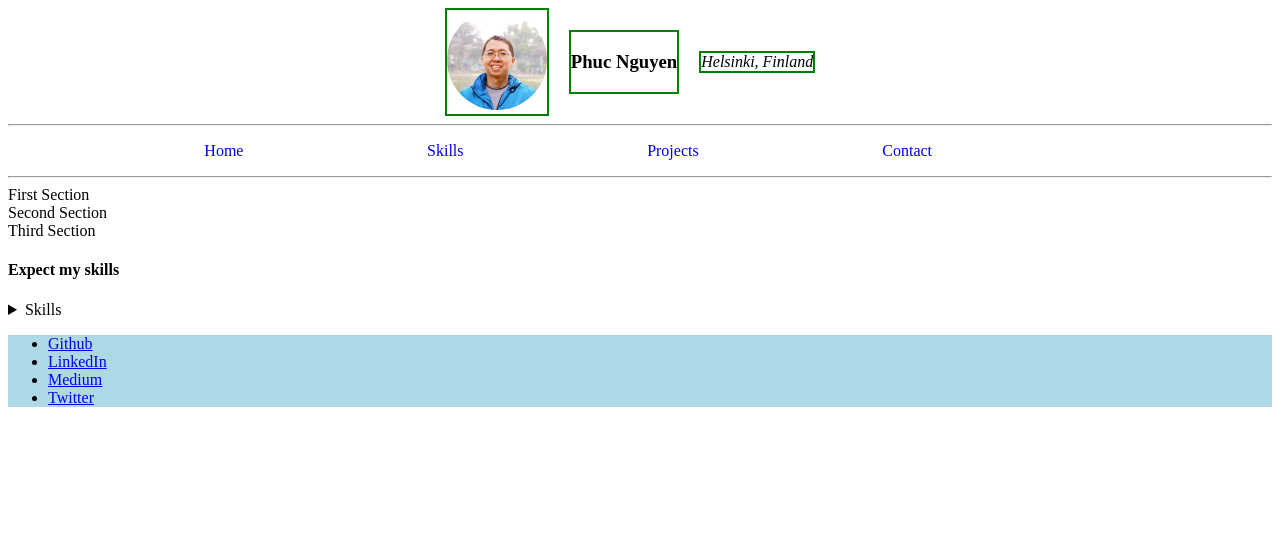
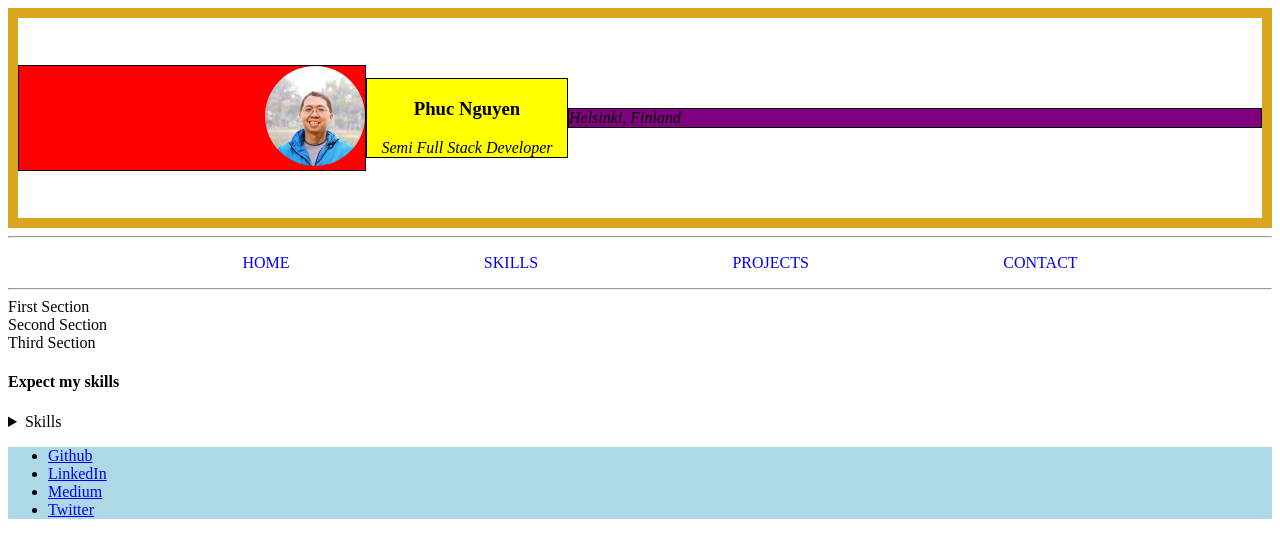
Before and after one commit to StevePhuc/portfolio, a plain HTML site: page index.html in a window 1280 px wide. Drawn offline with Linux system fonts and the light colour scheme.

Commit message:
add flex to header

```diff
--- a/css/style.css
+++ b/css/style.css
@@ -1,52 +1,84 @@
-/* div {
-    max-width: 300px;
-    height: 100px;
-    border: 2px solid green;
-}
- */
-
-
 /* === Header ==== */
 
-/* header div {
-  border: none;
-  margin-right: 5%;
-  display: inline-block;
-  border: 2px solid purple;
-} */
+.container {
+  display: flex;
+  border: 10px solid goldenrod;
 
-.header-wrap{
+  min-height: 200px;
+  align-items: center;
+
+}
+
+.box {
+  border: 1px solid black;
+}
+.box1 {
+  background: red;
+  flex: 1 1;
+  text-align: right;
+}
+
+.box2 {
+  background: yellow;
+  flex: 0 0 200px;
+  text-align: center;
+}
+
+.box3 {
+  background: purple;
+  flex: 2 10;
+  text-align: left;
+}
+
+header img {
+  width:100px;
+  border-radius: 50%;
+}
+
+.menu{
+  display: flex;
+  justify-content: space-evenly;
+
+}
+
+.menu li{
+  list-style: none;
+}
+
+.menu a {
+  text-decoration: none;
+  text-transform: uppercase;
+}
+
+/* .header-wrap {
   display: flex;
   align-items: center;
-     flex:1;
-     justify-items: auto;
-     justify-content:center;
+  justify-items: center;
+  justify-content: center;
+  text-align: center;
 }
 
-.header-wrap div{
+.header-wrap div {
   border: 2px solid green;
-    margin-right: 20px;
+  flex:1;
+  height: 100px;
 }
 
 
-header div img{
+
+
+header div img {
   width: 100px;
   border-radius: 50%;
 }
 
-header ul li{
+header ul li {
   display: inline-block;
   margin-right: 15%;
-
 }
 
-header ul li a{
-    text-decoration:none;
-}
+*/
 /* ==== Body ==== */
-
-
-
 
 /* ==== Footer ==== */
 footer {
--- a/index.html
+++ b/index.html
@@ -7,14 +7,19 @@
 
   <body>
     <header>
-      <div class="header-wrap">
-        <div><img src="./asset/images/phucavata.jpg" alt="Phuc Nguyen" /></div>
-        <div><h3>Phuc Nguyen</h3></div>
-        <div><address>Helsinki, Finland</address></div>
+      <div class="container">
+        <div class="box box1"><img src="./asset/images/phucavata.jpg" alt="Phuc Nguyen" /></div>
+        <div class="box box2">
+          <h3>Phuc Nguyen</h3>
+          <em>Semi Full Stack Developer</em>
+        </div>
+        <div class="box box3">
+          <address>Helsinki, Finland</address>
+        </div>
       </div>
         <hr />
 
-      <ul class="header-wrap">
+        <ul class="menu">
           <li><a href="./index.html"> Home</a></li>
           <li><a href="./html/skills.html">Skills</a></li>
           <li><a href="./html/projects.html">Projects</a></li>
@@ -22,13 +27,14 @@
         </ul>
 
         <hr />
+      </div>
     </header>
 
     <div>First Section</div>
     <div>Second Section</div>
     <div>Third Section</div>
 
-    <h4>Expect my skills </h4>
+    <h4>Expect my skills</h4>
     <details>
       <summary>Skills</summary>
       <ol>
@@ -42,7 +48,6 @@
       </ol>
     </details>
 
-
     <footer>
       <ul>
         <li><a href="#">Github</a></li>
```
Lines whose indentation alone changed are shown as unchanged.
